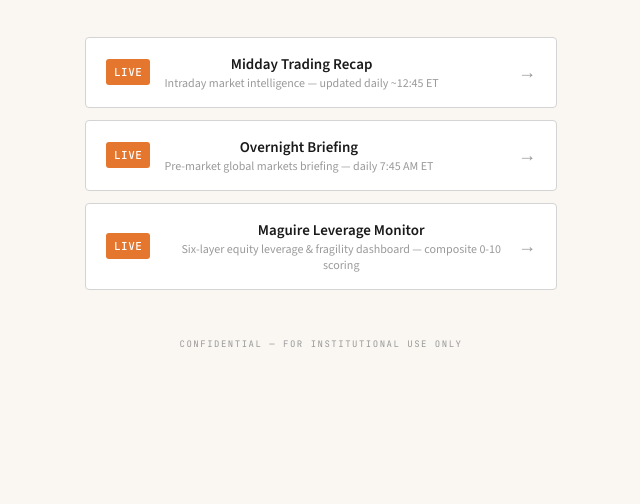
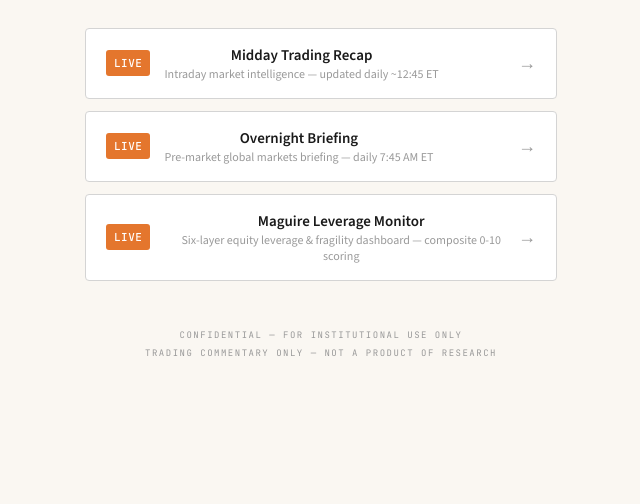
Before and after one commit to c7t8jmsg5m-a11y/22vtradingdesk, a plain HTML site: page index.html in a window 1280 px wide. Shown: the part 296-800 px from the top of the page, without its empty margins (319-959 px from the left). Drawn offline with nearby package versions, Linux system fonts and the light colour scheme.

Commit message:
Add trading commentary disclaimer to landing page

```diff
--- a/index.html
+++ b/index.html
@@ -170,6 +170,7 @@
     </div>
 
     <div class="footer">Confidential — For Institutional Use Only</div>
+    <div class="footer" style="margin-top: 6px;">Trading Commentary Only — Not a Product of Research</div>
   </div>
 </body>
 </html>
```
